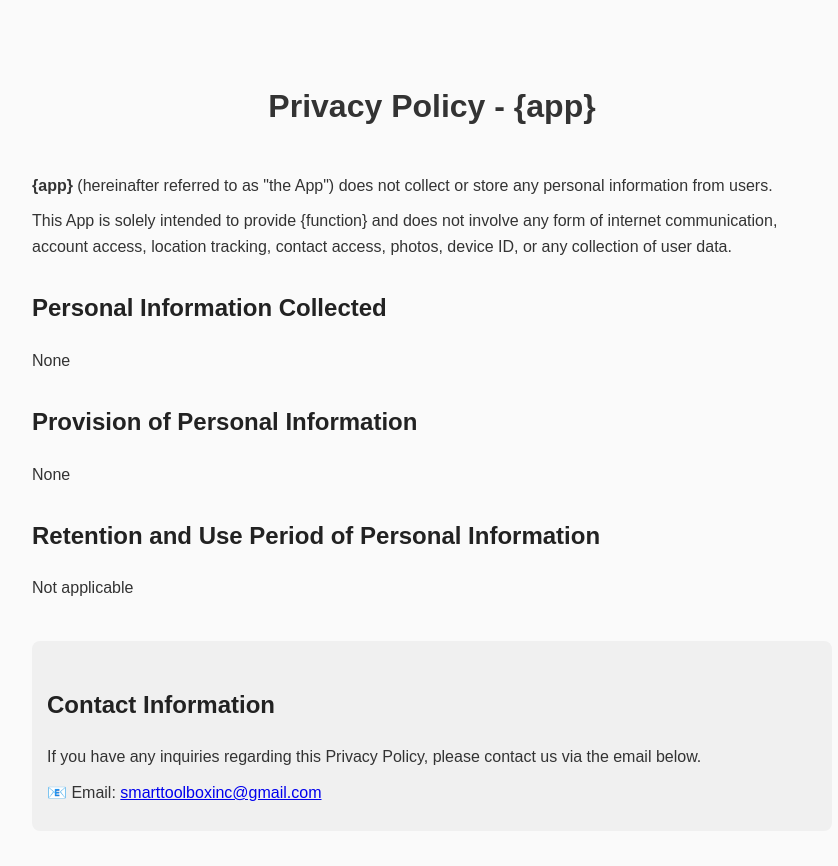
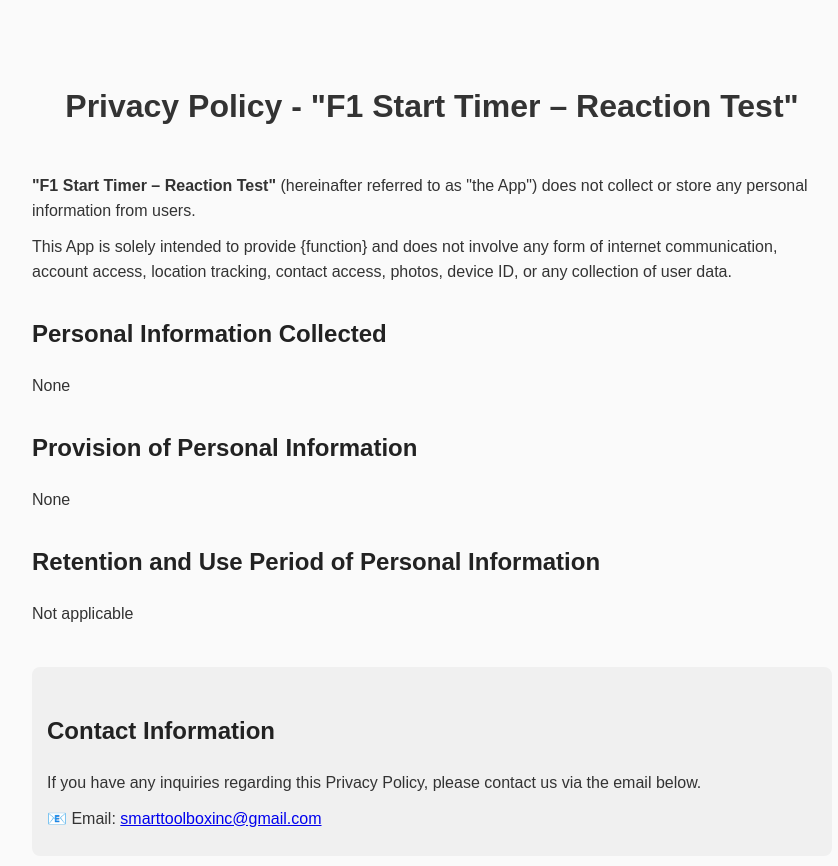
Before and after one commit to chillenglish0/privacy_policy_f1starttimerreactiontest, a plain HTML site: page index.html in a window 1280 px wide. Shown: the whole page, without its empty margins (208-1046 px from the left). Drawn offline with Linux system fonts and the light colour scheme.

Commit message:
Update and rename index_tool.html to index.html

```diff
--- a/index_tool.html
+++ b/index.html
@@ -2,7 +2,7 @@
 <html lang="en">
 <head>
   <meta charset="UTF-8">
-  <title>Privacy Policy - {app}</title>
+  <title>Privacy Policy - "F1 Start Timer – Reaction Test"</title>
   <style>
     body {
       font-family: Arial, Helvetica, sans-serif;
@@ -33,9 +33,9 @@
   </style>
 </head>
 <body>
-  <h1>Privacy Policy - {app}</h1>
+  <h1>Privacy Policy - "F1 Start Timer – Reaction Test"</h1>
 
-  <p><strong>{app}</strong> (hereinafter referred to as "the App") does not collect or store any personal information from users.</p>
+  <p><strong>"F1 Start Timer – Reaction Test"</strong> (hereinafter referred to as "the App") does not collect or store any personal information from users.</p>
   <p>This App is solely intended to provide {function} and does not involve any form of internet communication, account access, location tracking, contact access, photos, device ID, or any collection of user data.</p>
 
   <h2>Personal Information Collected</h2>
```
